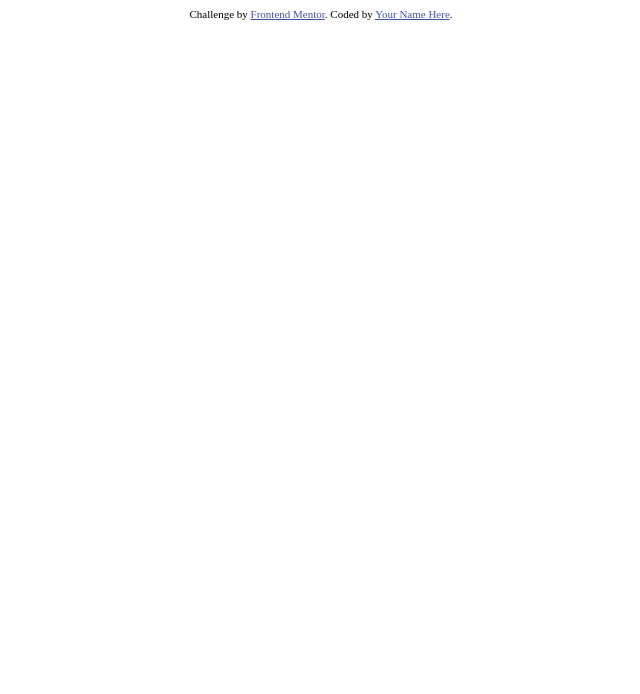
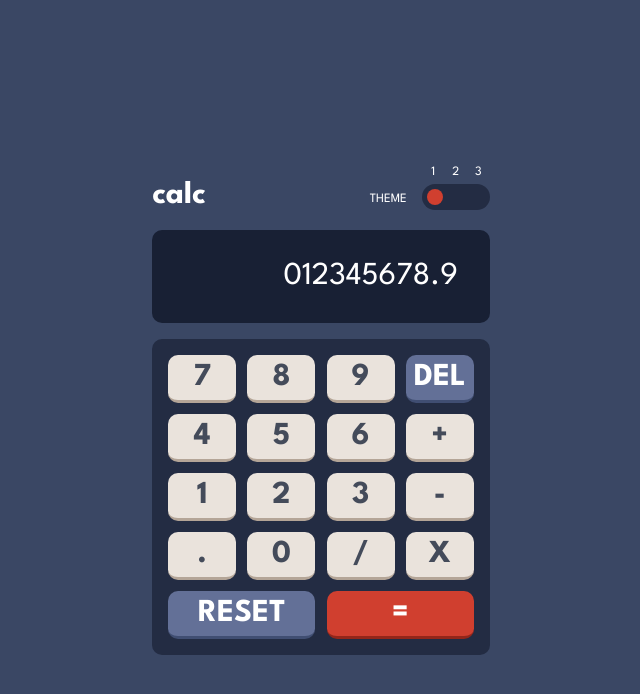
Before and after one commit to treetq/calculator-app-main, a plain HTML site: page index.html in a window 1280 px wide. Shown: the whole page, without its empty margins (319-959 px from the left). Drawn offline with Linux system fonts and the light colour scheme.

Commit message:
the tuesday 14.02.2023

```diff
--- a/index.html
+++ b/index.html
@@ -1,26 +1,63 @@
 <!DOCTYPE html>
 <html lang="en">
   <head>
-  <meta charset="UTF-8">
-  <meta name="viewport" content="width=device-width, initial-scale=1.0"> <!-- displays site properly based on user's device -->
+    <meta charset="UTF-8" />
+    <meta name="viewport" content="width=device-width, initial-scale=1.0" />
+    <!-- displays site properly based on user's device -->
 
-  <link rel="icon" type="image/png" sizes="32x32" href="./images/favicon-32x32.png">
+    <link
+      rel="icon"
+      type="image/png"
+      sizes="32x32"
+      href="./images/favicon-32x32.png"
+    />
+    <link rel="stylesheet" href="styles.css" />
 
+    <script src="js/script.js"></script>
     <title>Frontend Mentor | Calculator app</title>
-
-  <!-- Feel free to remove these styles or customise in your own stylesheet 👍 -->
-  <style>
-    .attribution { font-size: 11px; text-align: center; }
-    .attribution a { color: hsl(228, 45%, 44%); }
-  </style>
   </head>
   <body>
-
-
-
-  <div class="attribution">
-    Challenge by <a href="https://www.frontendmentor.io?ref=challenge" target="_blank">Frontend Mentor</a>.
-    Coded by <a href="#">Your Name Here</a>.
+    <main>
+      <header>
+        <h1>calc</h1>
+        <div class="theme-container">
+          <div class="theme-title">Theme</div>
+          <div>
+            <div class="theme-labels">
+              <span>1</span>
+              <span>2</span>
+              <span>3</span>
             </div>
+            <div id="'toggy" class="toggle-group">
+              <button class="toggle active"></button>
+              <button class="toggle"></button>
+              <button class="toggle"></button>
+            </div>
+          </div>
+        </div>
+      </header>
+      <div id="scrr" class="screen">012345678.9</div>
+      <div class="buttons">
+        <button>7</button>
+        <button>8</button>
+        <button>9</button>
+        <button class="func">del</button>
+        <button>4</button>
+        <button>5</button>
+        <button>6</button>
+        <button>+</button>
+        <button>1</button>
+        <button>2</button>
+        <button>3</button>
+        <button>-</button>
+        <button>.</button>
+        <button>0</button>
+        <button>/</button>
+        <button>x</button>
+        <button class="grid-2 func">Reset</button>
+        <button class="grid-2 equal">=</button>
+      </div>
+    </main>
+    <script src="js/theme.js"></script>
   </body>
 </html>
--- /dev/null
+++ b/js/theme.js
@@ -0,0 +1,100 @@
+theme1 = {
+  /* background 1*/
+  "--main-bg": "hsl(222, 26%, 31%)",
+  "--keypad-bg": "hsl(223, 31%, 20%)",
+  "--screen-bg": "hsl(224, 36%, 15%)",
+
+  /*Text 1*/
+  "--text-blue": "hsl(221, 14%, 31%)",
+  "--text-white": "hsl(0, 0%, 100%)",
+  "--screen-text": "hsl(0, 0%, 100%)",
+
+  /*Keys 1*/
+  "--keys-func-bg": "hsl(225, 21%, 49%)",
+  "--keys-func-hover": "hsl(225, 51%, 76%)",
+  "--keys-func-shadow": "hsl(224, 28%, 35%)",
+
+  "--keys-equal-bg": "hsl(6, 63%, 50%)",
+  "--keys-equal-hover": "hsl(6, 93%, 67%)",
+  "--keys-equal-shadow": "hsl(6, 70%, 34%)",
+
+  "--keys-bg": "hsl(30, 25%, 89%)",
+  "--keys-hover": "hsl(0, 0%, 100%)",
+  "--keys-shadow": "hsl(28, 16%, 65%)",
+};
+theme2 = {
+  /* background 2*/
+  "--main-bg": "hsl(0, 0%, 90%)",
+  "--keypad-bg": "hsl(0, 5%, 81%)",
+  "--screen-bg": "hsl(0, 0%, 93%)",
+
+  /*Text 2*/
+  "--text-blue": "hsl(60, 10%, 19%)",
+  "--text-white": "hsl(0, 0%, 100%)",
+  "--screen-text": "hsl(221, 14%, 31%)",
+
+  /*Keys 2*/
+  "--keys-func-bg": "hsl(185, 42%, 37%)",
+  "--keys-func-hover": "hsl(1185, 62%, 64%)",
+  "--keys-func-shadow": "hsl(185, 58%, 25%)",
+
+  "--keys-equal-bg": "hsl(25, 98%, 40%)",
+  "--keys-equal-hover": "hsl(26, 38%, 70%)",
+  "--keys-equal-shadow": "hsl(25, 99%, 27%)",
+
+  "--keys-bg": "hsl(45, 7%, 89%)",
+  "--keys-hover": "hsl(0, 0%, 100%)",
+  "--keys-shadow": "hsl(35, 11%, 61%)",
+};
+theme3 = {
+  /* background 3*/
+  "--main-bg": "hsl(268, 75%, 9%)",
+  "--keypad-bg": "hsl(268, 99%, 30%)",
+  "--screen-bg": "hsl(268, 71%, 12%)",
+
+  /*Text 3*/
+  "--text-blue": "hsl(52, 100%, 62%)",
+  "--text-white": "hsl(0, 0%, 100%)",
+  "--screen-text": "hsl(52, 100%, 62%)",
+
+  /*Keys 3*/
+  "--keys-func-bg": "hsl(281, 89%, 26%)",
+  "--keys-func-hover": "hsl(283, 99%, 76%)",
+  "--keys-func-shadow": "hsl(285, 91%, 52%)",
+
+  "--keys-equal-bg": "hsl(176, 100%, 44%)",
+  "--keys-equal-hover": "hsl(176, 93%, 67%)",
+  "--keys-equal-shadow": "hsl(177, 92%, 70%)",
+
+  "--keys-bg": "hsl(268, 47%, 21%)",
+  "--keys-hover": "hsl(0, 0%, 100%)",
+  "--keys-shadow": "hsl(290, 70%, 36%)",
+};
+
+var buttons = document.querySelectorAll(".toggle");
+var lastActive = 0;
+for (let i = 0; i < buttons.length; i++) {
+  let button = buttons[i];
+  button.addEventListener("click", function () {
+    buttons[lastActive].classList.remove("active");
+    button.classList.add("active");
+    lastActive = i;
+
+    applyTheme(i);
+    console.log("lastActive", lastActive);
+  });
+}
+
+themes = [theme1, theme2, theme3];
+
+function applyTheme(index) {
+  const rootEl = document.querySelector(":root");
+
+  const selectedTheme = themes[index];
+
+  for (let key in selectedTheme) {
+    rootEl.style.setProperty(key, selectedTheme[key]);
+  }
+}
+
+applyTheme(0);
--- /dev/null
+++ b/styles.css
@@ -0,0 +1,161 @@
+@import url("https://fonts.googleapis.com/css2?family=League+Spartan:wght@300;400;500;600;700&display=swap");
+:root {
+  /* background
+  --main-bg: hsl(222, 26%, 31%);
+  --keypad-bg: hsl(223, 31%, 20%);
+  --screen-bg: hsl(224, 36%, 15%);
+
+  /*Text
+  --text-blue: hsl(221, 14%, 31%);
+  --text-white: hsl(0, 0%, 100%);
+
+  /*Keys
+  --keys-func-bg: hsl(225, 21%, 49%);
+  --keys-func-hover: hsl(225, 51%, 76%);
+  --keys-func-shadow: hsl(224, 28%, 35%);
+
+  --keys-equal-bg: hsl(6, 63%, 50%);
+  --keys-equal-hover: hsl(6, 93%, 67%);
+  --keys-equal-shadow: hsl(6, 70%, 34%);
+
+  --keys-bg: hsl(30, 25%, 89%);
+  --keys-hover: hsl(0, 0%, 100%);
+  --keys-shadow: hsl(28, 16%, 65%);
+  */
+}
+
+* {
+  font-family: "League Spartan", sans-serif;
+}
+
+body {
+  background-color: var(--main-bg);
+  display: flex;
+  justify-content: center;
+  align-items: center;
+  height: 100vh;
+  color: var(--screen-text);
+  transition: all 0.3s ease-in-out;
+}
+
+header {
+  display: flex;
+  justify-content: space-between;
+  align-items: end;
+  margin-bottom: 20px;
+}
+
+header h1 {
+  margin: 0;
+}
+
+.theme-container {
+  display: flex;
+  align-items: flex-end;
+  font-size: 0.8em;
+  gap: 10px;
+  text-transform: uppercase;
+}
+
+.theme-title {
+  padding: 5px;
+}
+
+.theme-labels,
+.toggle-group {
+  display: flex;
+  justify-content: space-between;
+  padding: 5px;
+}
+
+.theme-labels span {
+  display: block;
+  width: 1em;
+  height: 1em;
+  text-align: center;
+}
+
+.toggle-group {
+  background-color: var(--keypad-bg);
+
+  border-radius: 15px;
+  display: flex;
+  gap: 5px;
+}
+
+.toggle {
+  width: 1rem;
+  height: 1rem;
+  border-radius: 50%;
+  border: none;
+  background-color: var(--keys-equal-bg);
+  opacity: 0;
+  cursor: pointer;
+}
+
+.toggle.active {
+  opacity: 1;
+}
+
+.screen {
+  background-color: var(--screen-bg);
+  text-align: right;
+  font-size: 2em;
+  padding: 1em;
+  border-radius: 10px;
+  margin-bottom: 0.5em;
+}
+
+.buttons {
+  display: grid;
+  grid-template-columns: repeat(4, 1fr);
+  gap: 0.7rem;
+  border-radius: 10px;
+  padding: 1rem;
+  background: var(--keypad-bg);
+}
+
+.grid-2 {
+  grid-column: span 2;
+}
+
+.buttons button {
+  font-size: 2em;
+  font-weight: 700;
+  padding: 0.5rem;
+  text-transform: uppercase;
+  background-color: var(--keys-bg);
+  border: none;
+  border-bottom: 3px solid var(--keys-shadow);
+  border-radius: 10px;
+  color: var(--text-blue);
+  cursor: pointer;
+}
+
+.buttons button:hover {
+  background-color: var(--keys-hover);
+}
+
+.buttons button:active {
+  border-bottom: none; /* 3px solid transparent */
+}
+
+.buttons button.func {
+  background-color: var(--keys-func-bg);
+  border-bottom-color: var(--keys-func-shadow);
+  color: var(--text-white);
+}
+
+.buttons button.func:hover {
+  background-color: var(--keys-func-hover);
+}
+
+.buttons button.equal {
+  background-color: var(--keys-equal-bg);
+  border-bottom-color: var(--keys-equal-shadow);
+  color: var(--text-white);
+}
+
+.buttons button.equal:hover {
+  background-color: var(--keys-equal-hover);
+}
```
Also changed, not shown: js/themeBeta.js (added, +204 -0 lines), js/script.js (added). Lines whose indentation alone changed are shown as unchanged.
